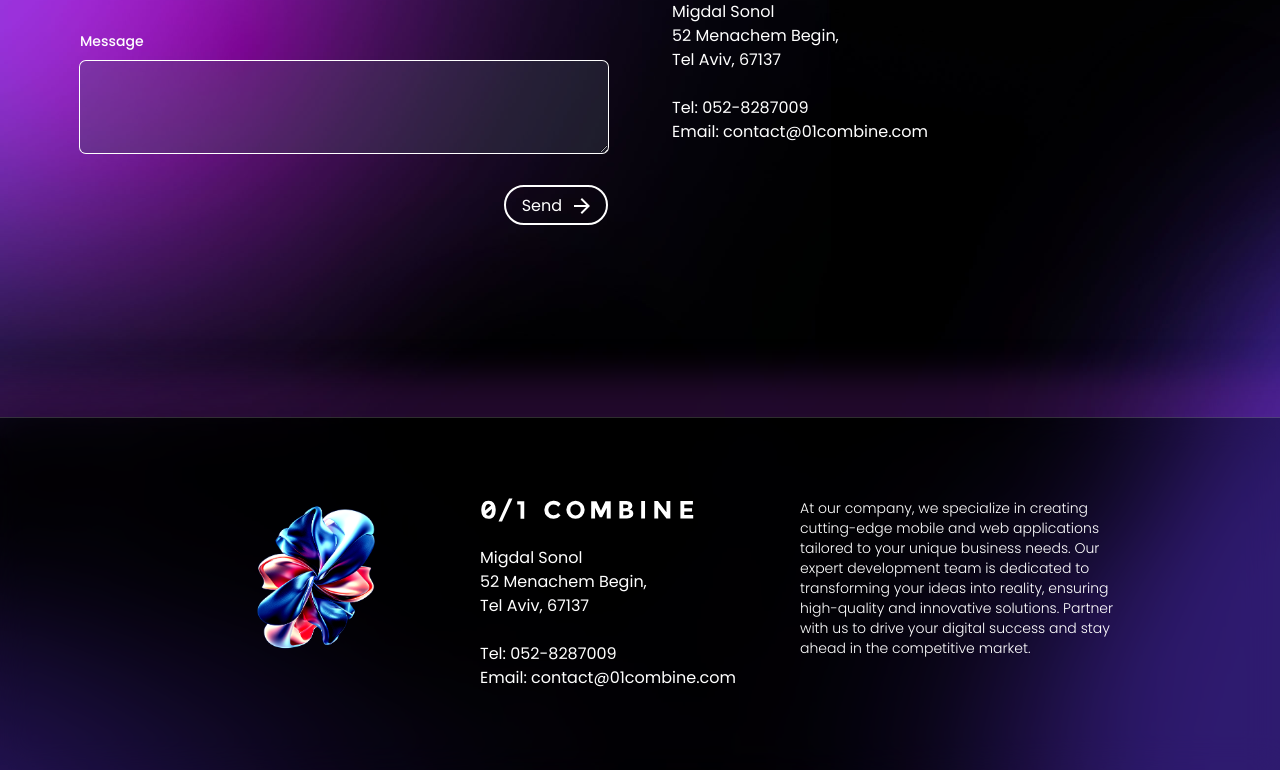
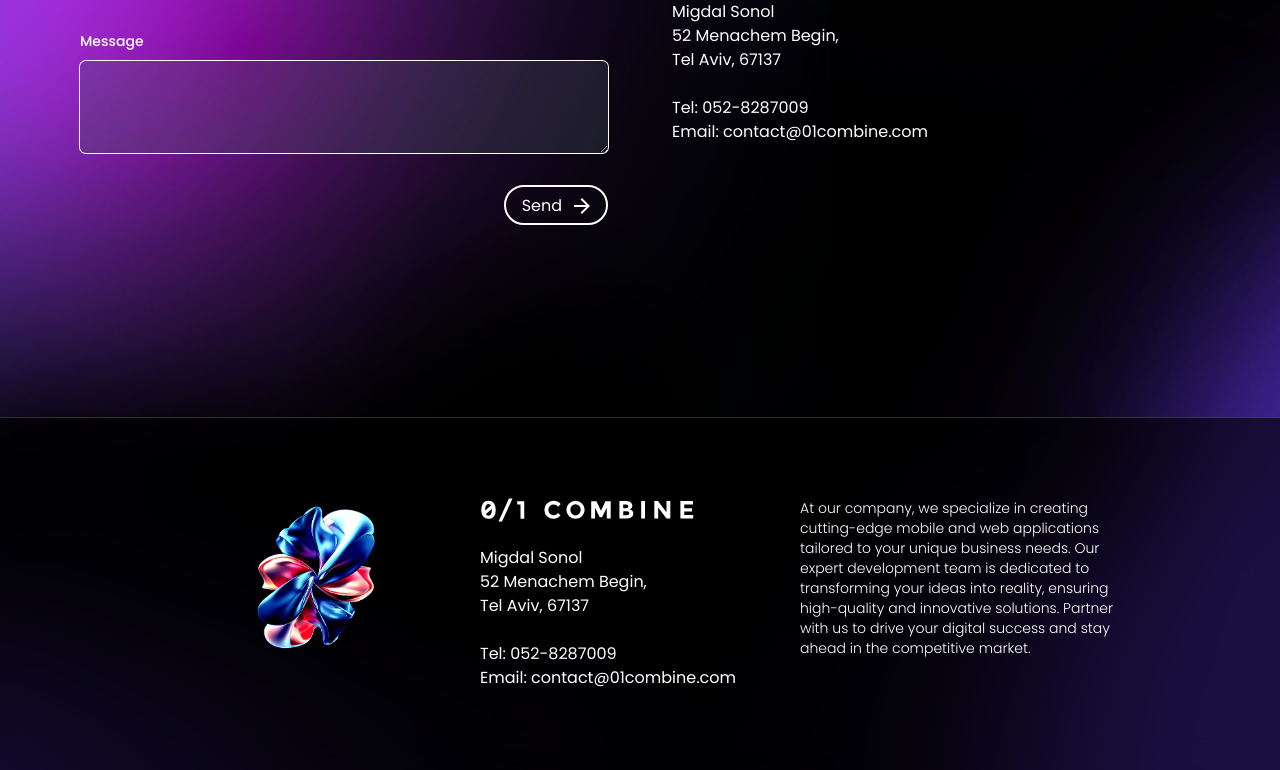
Before and after one commit to pacientk/JWT_Auth_NodeJS, a Next.js app in the folder client/: page / in a window 1280 px wide. Shown: the part 3008-3778 px from the top of the page. Built offline with nearby package versions, Linux system fonts and the light colour scheme; no server answers.

Commit message:
navbar onScroll blur()...

```diff
--- a/client/src/pages/homepage/index.tsx
+++ b/client/src/pages/homepage/index.tsx
@@ -426,10 +426,10 @@ const Homepage = () => {
 
          <section
             style={{
-               boxShadow: '0 8px 32px 50px rgba( 132,37,173, 0.25 )',
+               // boxShadow: '0 8px 32px 50px rgba( 132,37,173, 0.25 )',
                borderTop: '1px solid rgba( 255,255, 255, 0.18 )',
             }}
-            className={'w-full mt-48 backdrop-blur-lg bg-black bg-opacity-30'}>
+            className={'w-full mt-48 backdrop-blur-lg bg-black bg-opacity-60'}>
             <div className={'max-w-6xl mx-auto px-4 mb-48'}>
                <div className={'grid grid-cols-3 gap-x-0 p-20'}>
                   <div>
```
